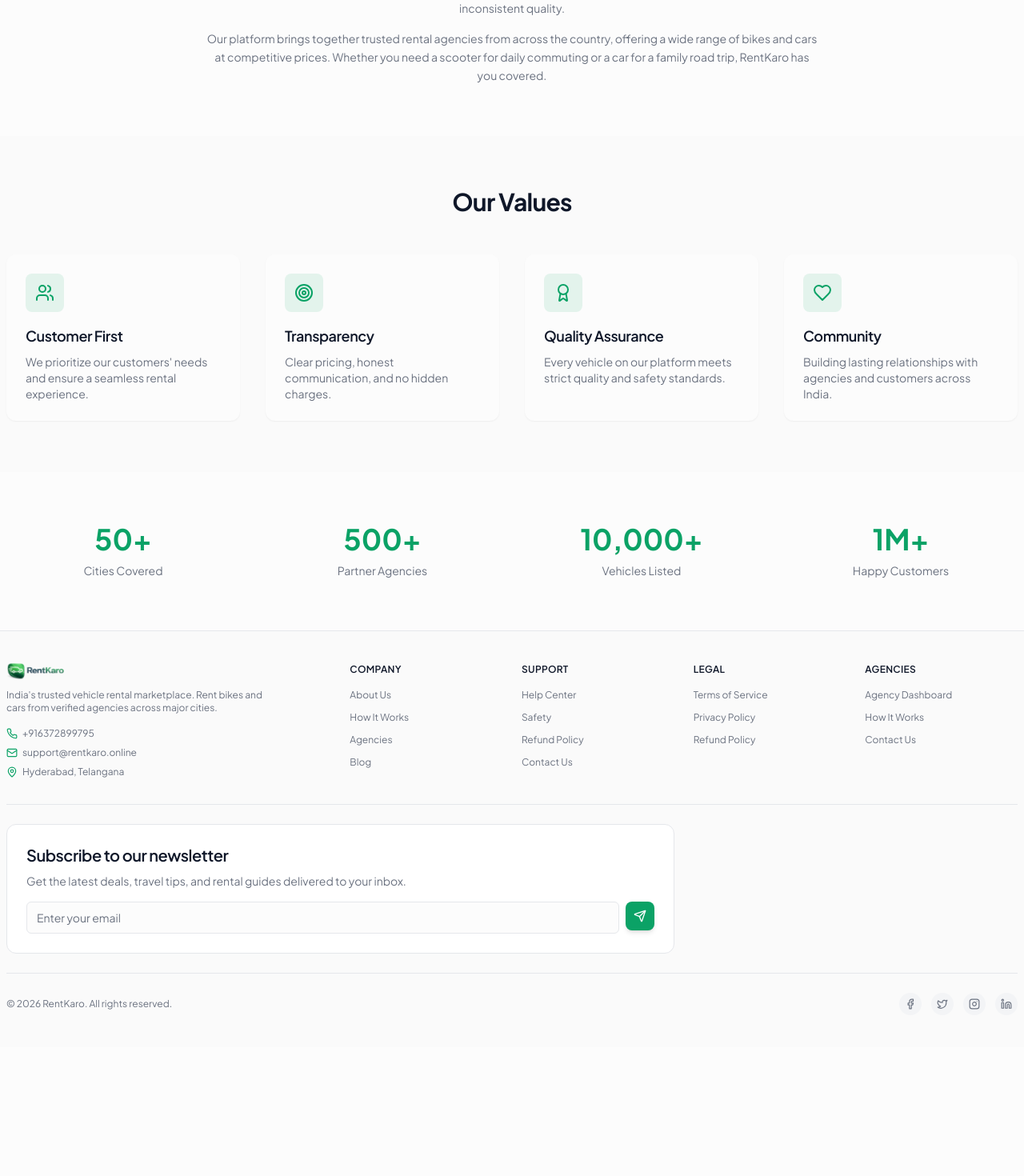
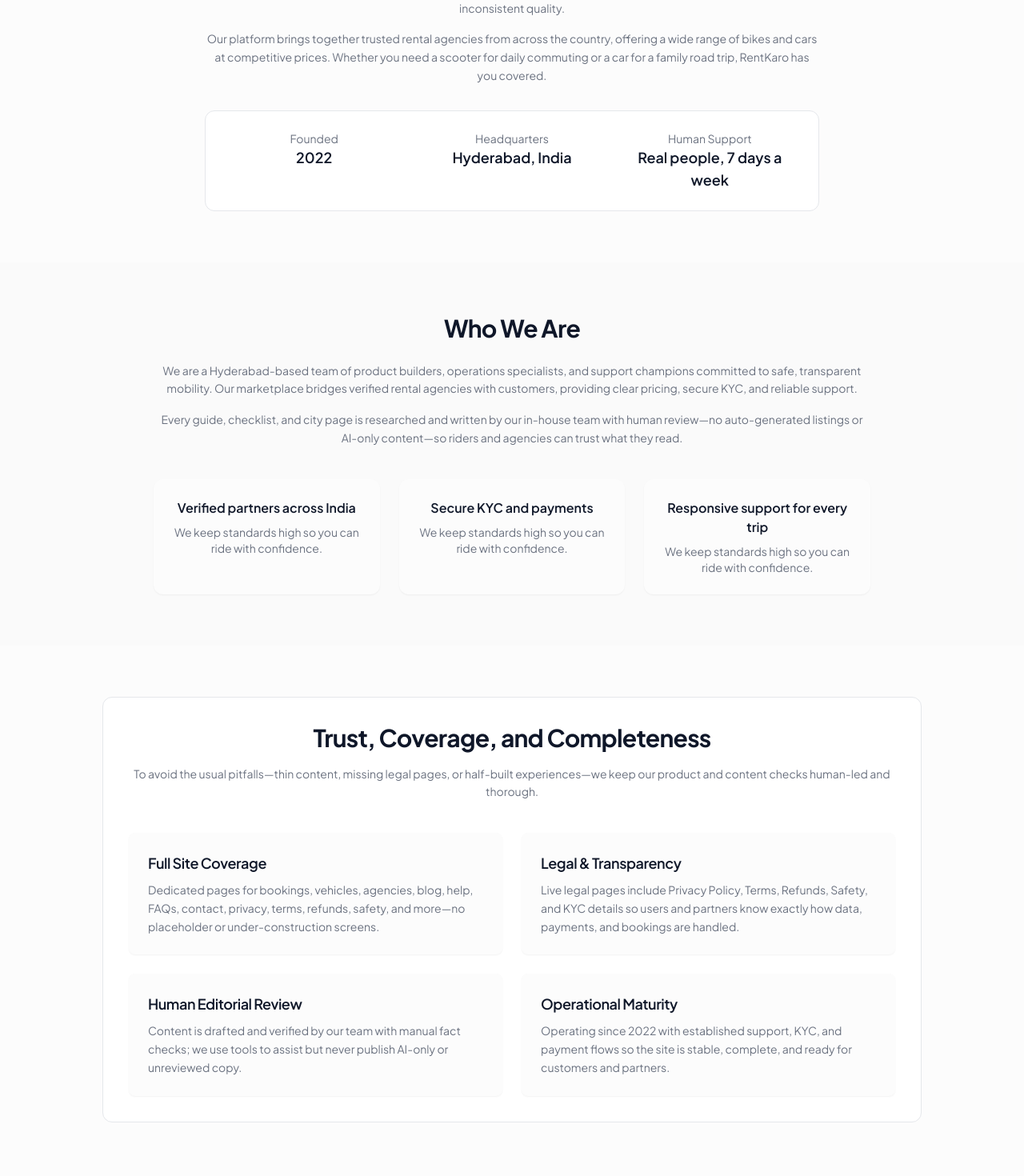
Before and after one commit to subhrakanta2025/rentkaro.frontend, a React (Vite) app: page /about in a window 1280 px wide. Shown: the part 540-2010 px from the top of the page at 80% size. Before the commit the page ends 1849 px from the top, so only its background shows below. Built offline with nearby package versions, Linux system fonts and the light colour scheme; the HTML template or start-up script is replaced by a standard one.

Commit message:
updated today

```diff
--- a/src/pages/AboutPage.tsx
+++ b/src/pages/AboutPage.tsx
@@ -53,12 +53,87 @@ export default function AboutPage() {
               <p className="mt-4 text-muted-foreground leading-relaxed">
                 Our platform brings together trusted rental agencies from across the country, offering a wide range of bikes and cars at competitive prices. Whether you need a scooter for daily commuting or a car for a family road trip, RentKaro has you covered.
               </p>
+              <div className="mt-8 grid gap-6 rounded-xl border border-border bg-card p-6 sm:grid-cols-3">
+                <div>
+                  <p className="text-sm text-muted-foreground">Founded</p>
+                  <p className="text-lg font-semibold text-foreground">2022</p>
+                </div>
+                <div>
+                  <p className="text-sm text-muted-foreground">Headquarters</p>
+                  <p className="text-lg font-semibold text-foreground">Hyderabad, India</p>
+                </div>
+                <div>
+                  <p className="text-sm text-muted-foreground">Human Support</p>
+                  <p className="text-lg font-semibold text-foreground">Real people, 7 days a week</p>
+                </div>
+              </div>
+            </div>
+          </div>
+        </section>
+
+        {/* Who We Are */}
+        <section className="bg-muted/30 py-16">
+          <div className="container">
+            <div className="mx-auto max-w-4xl text-center">
+              <h2 className="text-3xl font-bold text-foreground">Who We Are</h2>
+              <p className="mt-6 text-muted-foreground leading-relaxed">
+                We are a Hyderabad-based team of product builders, operations specialists, and support champions committed to safe, transparent mobility. Our marketplace bridges verified rental agencies with customers, providing clear pricing, secure KYC, and reliable support.
+              </p>
+              <p className="mt-4 text-muted-foreground leading-relaxed">
+                Every guide, checklist, and city page is researched and written by our in-house team with human review—no auto-generated listings or AI-only content—so riders and agencies can trust what they read.
+              </p>
+              <div className="mt-10 grid gap-6 sm:grid-cols-2 lg:grid-cols-3">
+                {["Verified partners across India", "Secure KYC and payments", "Responsive support for every trip"].map((item) => (
+                  <div key={item} className="rounded-xl bg-background p-6 shadow-sm">
+                    <p className="text-base font-semibold text-foreground">{item}</p>
+                    <p className="mt-2 text-sm text-muted-foreground">We keep standards high so you can ride with confidence.</p>
+                  </div>
+                ))}
+              </div>
+            </div>
+          </div>
+        </section>
+
+        {/* Trust & Completeness */}
+        <section className="py-16">
+          <div className="container">
+            <div className="mx-auto max-w-5xl rounded-xl border border-border bg-card p-8">
+              <h2 className="text-3xl font-bold text-foreground text-center">Trust, Coverage, and Completeness</h2>
+              <p className="mt-4 text-center text-muted-foreground">
+                To avoid the usual pitfalls—thin content, missing legal pages, or half-built experiences—we keep our product and content checks human-led and thorough.
+              </p>
+              <div className="mt-10 grid gap-6 md:grid-cols-2">
+                <div className="rounded-lg bg-background p-6 shadow-sm">
+                  <h3 className="text-lg font-semibold text-foreground">Full Site Coverage</h3>
+                  <p className="mt-2 text-muted-foreground">
+                    Dedicated pages for bookings, vehicles, agencies, blog, help, FAQs, contact, privacy, terms, refunds, safety, and more—no placeholder or under-construction screens.
+                  </p>
+                </div>
+                <div className="rounded-lg bg-background p-6 shadow-sm">
+                  <h3 className="text-lg font-semibold text-foreground">Legal & Transparency</h3>
+                  <p className="mt-2 text-muted-foreground">
+                    Live legal pages include Privacy Policy, Terms, Refunds, Safety, and KYC details so users and partners know exactly how data, payments, and bookings are handled.
+                  </p>
+                </div>
+                <div className="rounded-lg bg-background p-6 shadow-sm">
+                  <h3 className="text-lg font-semibold text-foreground">Human Editorial Review</h3>
+                  <p className="mt-2 text-muted-foreground">
+                    Content is drafted and verified by our team with manual fact checks; we use tools to assist but never publish AI-only or unreviewed copy.
+                  </p>
+                </div>
+                <div className="rounded-lg bg-background p-6 shadow-sm">
+                  <h3 className="text-lg font-semibold text-foreground">Operational Maturity</h3>
+                  <p className="mt-2 text-muted-foreground">
+                    Operating since 2022 with established support, KYC, and payment flows so the site is stable, complete, and ready for customers and partners.
+                  </p>
+                </div>
+              </div>
             </div>
           </div>
         </section>
 
         {/* Values Section */}
-        <section className="bg-muted/30 py-16">
+        <section className="py-16">
           <div className="container">
             <h2 className="text-center text-3xl font-bold text-foreground">Our Values</h2>
             <div className="mt-12 grid gap-8 sm:grid-cols-2 lg:grid-cols-4">
--- a/src/pages/ContactPage.tsx
+++ b/src/pages/ContactPage.tsx
@@ -32,6 +32,12 @@ const contactInfo = [
     title: 'Working Hours',
     details: 'Mon - Sat: 9am - 6pm',
     subtext: 'Sunday: Closed',
+  },
+  {
+    icon: Mail,
+    title: 'Ad & Privacy Queries',
+    details: 'ads@rentkaro.online',
+    subtext: 'For ad, cookie, or privacy questions',
   },
 ];
 
```
Also changed, not shown: src/pages/PrivacyPage.tsx (+22 -15 lines).
